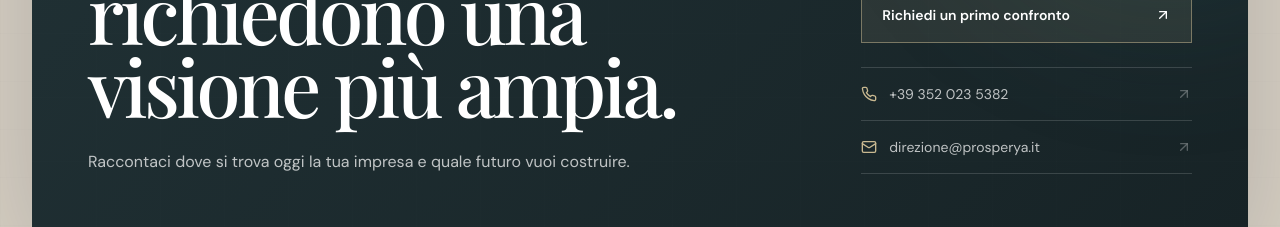
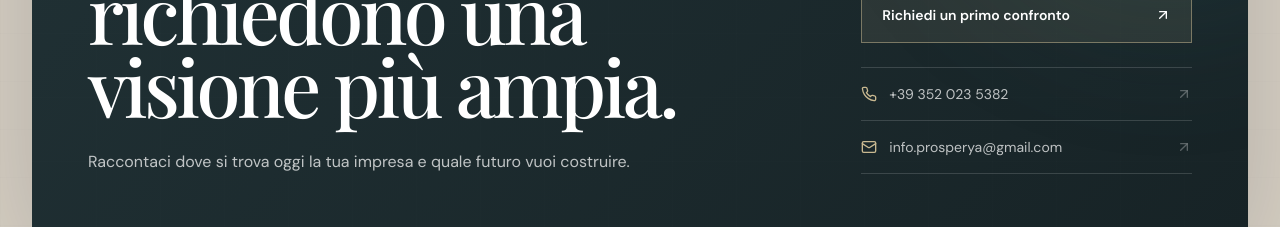
Before and after one commit to gaetanomeli95-lab/Prosperya-site, a Next.js app: page / in a window 1280 px wide. Shown: the part 9420-9647 px from the top of the page. Built offline with nearby package versions, Linux system fonts and the light colour scheme; a web font is replaced by a local one.

Commit message:
fix: use public email in private advisory CTA

```diff
--- a/src/components/SectionCta.tsx
+++ b/src/components/SectionCta.tsx
@@ -35,8 +35,8 @@ export function SectionCta() {
                     <span className="flex items-center gap-3"><Phone className="h-4 w-4 text-sand" />{company.telefono}</span>
                     <ArrowUpRight className="h-4 w-4 opacity-40 transition-transform group-hover:-translate-y-0.5 group-hover:translate-x-0.5" />
                   </a>
-                  <a href={`mailto:${company.emailDirezione}`} className="group flex min-h-12 items-center justify-between gap-4 border-t border-white/15 py-4 text-sm !text-white/72 transition-colors hover:!text-white">
-                    <span className="flex min-w-0 items-center gap-3"><Mail className="h-4 w-4 shrink-0 text-sand" /><span className="truncate">{company.emailDirezione}</span></span>
+                  <a href={`mailto:${company.emailPubblica}`} className="group flex min-h-12 items-center justify-between gap-4 border-t border-white/15 py-4 text-sm !text-white/72 transition-colors hover:!text-white">
+                    <span className="flex min-w-0 items-center gap-3"><Mail className="h-4 w-4 shrink-0 text-sand" /><span className="truncate">{company.emailPubblica}</span></span>
                     <ArrowUpRight className="h-4 w-4 shrink-0 opacity-40 transition-transform group-hover:-translate-y-0.5 group-hover:translate-x-0.5" />
                   </a>
                 </div>
```
